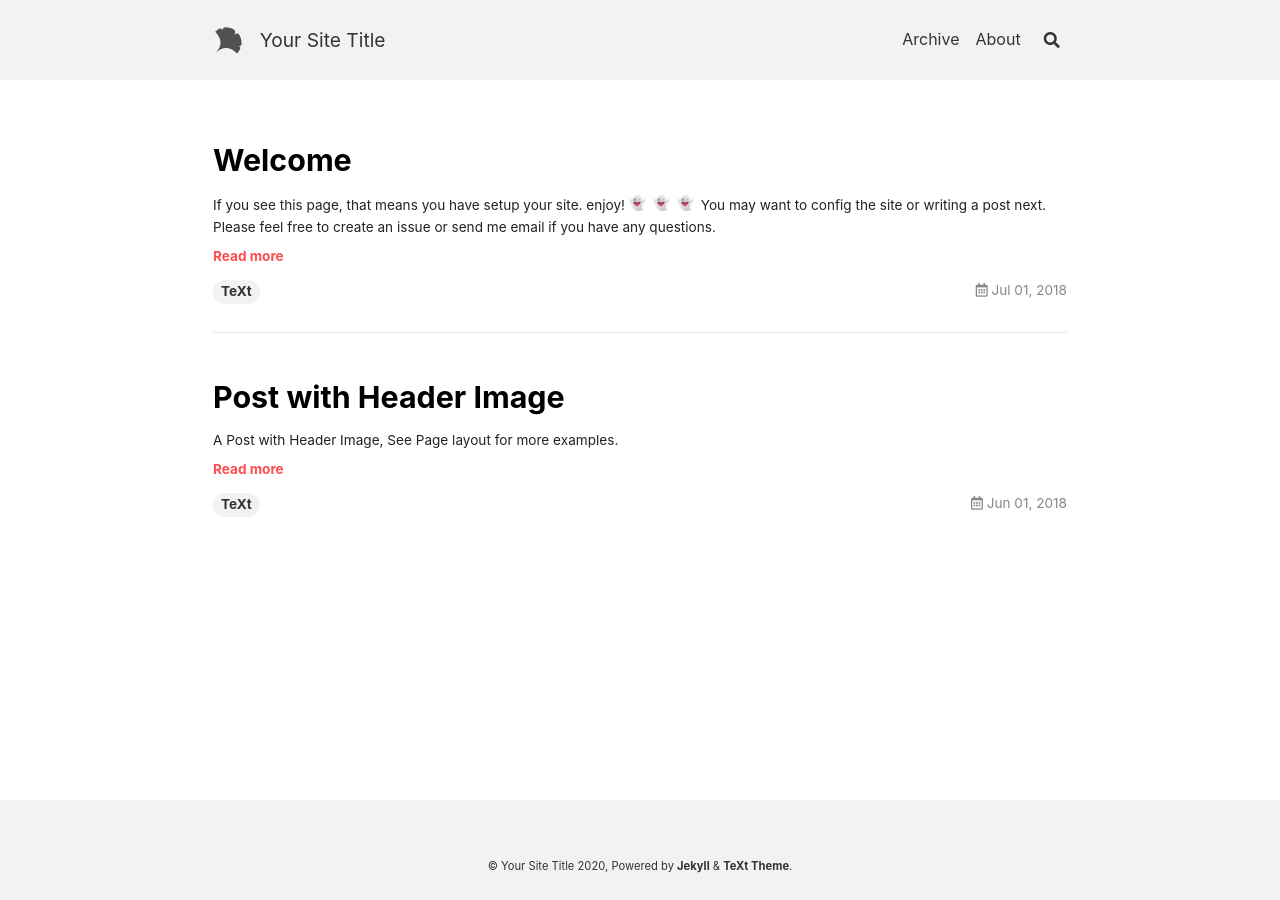
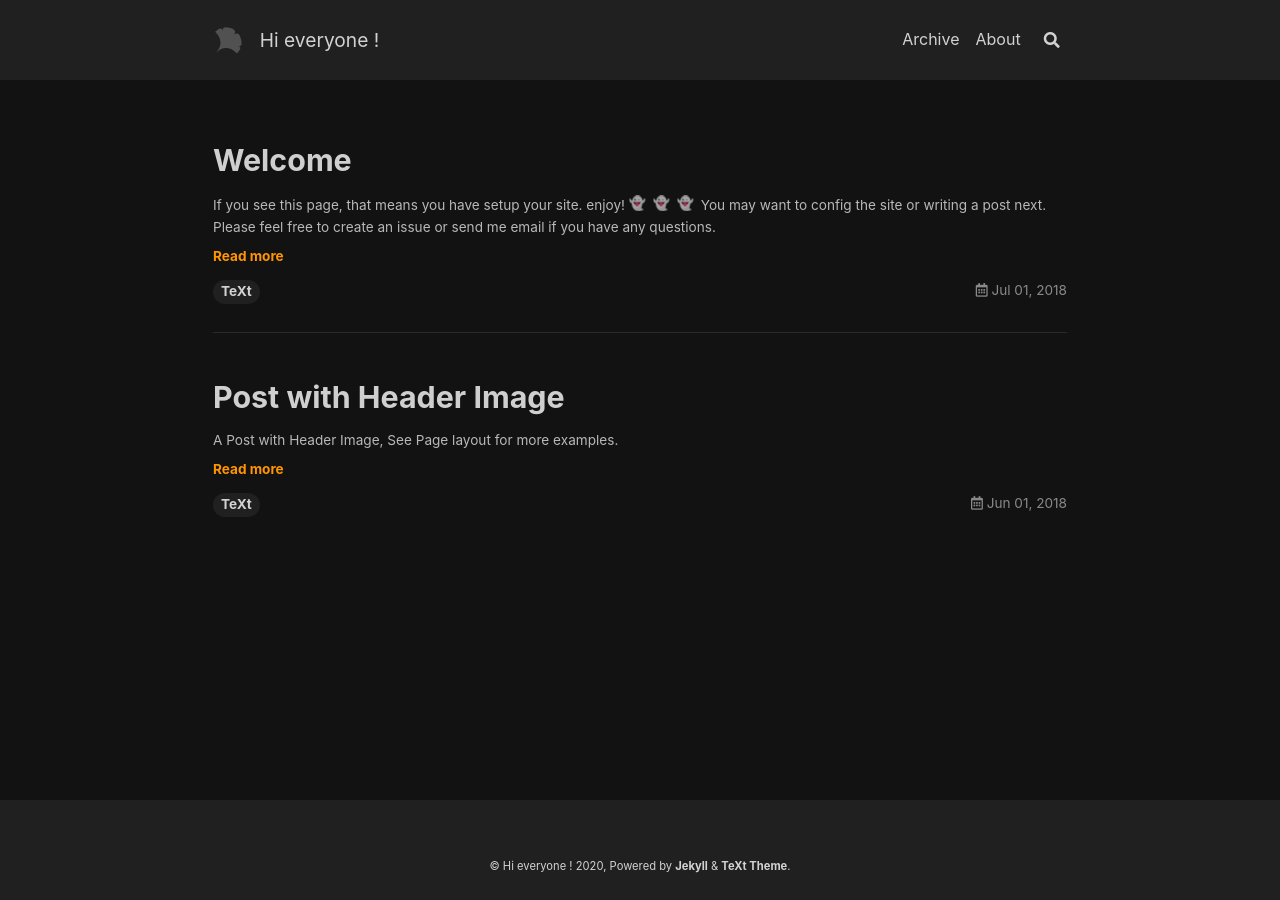
Before and after one commit to kuroipearls/kuroipearls.github.io, a Jekyll site: the page built from index.html, in a window 1280 px wide. Built offline with Jekyll 4.4.1, drawn with Linux system fonts in a browser that asks for light colours; nearby versions of some CDN libraries; emoji names are drawn with the system emoji font; the list of posts is cut into pages by our own code.

Commit message:
Change some configs

```diff
--- a/_config.yml
+++ b/_config.yml
@@ -16,13 +16,13 @@
 
 ## => Site Settings
 ##############################
-text_skin: default # "default" (default), "dark", "forest", "ocean", "chocolate", "orange"
+text_skin: dark # "default" (default), "dark", "forest", "ocean", "chocolate", "orange"
 highlight_theme: default # "default" (default), "tomorrow", "tomorrow-night", "tomorrow-night-eighties", "tomorrow-night-blue", "tomorrow-night-bright"
 url     : # the base hostname & protocol for your site e.g. https://www.someone.com
 baseurl : # does not include hostname
-title   : Your Site Title
+title   : Hi everyone !
 description: > # this means to ignore newlines until "Language & timezone"
-  Your Site Description
+  This is my homepage & blog.
 
 
 ## => Language and Timezone
@@ -35,10 +35,10 @@
 ##############################
 author:
   type      : # "person" (default), "organization"
-  name      : Your Name
+  name      : Della Fitrayani Budiono
   url       :
   avatar    : # path or url of avatar image (square)
-  bio       : I am an amazing person.
+  bio       : I'm not a guru, but I do my job.
   email     :
   facebook  : # "user_name" the last part of your profile url, e.g. https://www.facebook.com/user_name
   twitter   : # "user_name" the last part of your profile url, e.g. https://twitter.com/user_name
@@ -55,7 +55,7 @@
 
 ## => GitHub Repository (if the site is hosted by GitHub)
 ##############################
-repository: user_name/repo_name
+repository: kuroipearls/kuroipearls.github.io
 repository_tree: master
 
 
```
